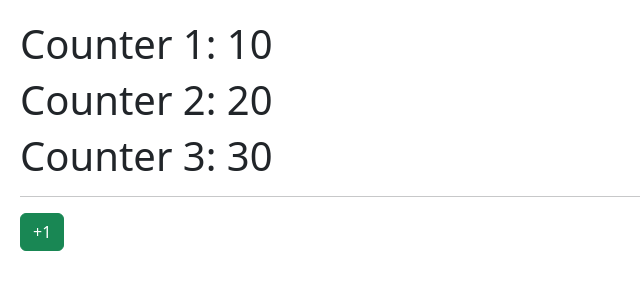
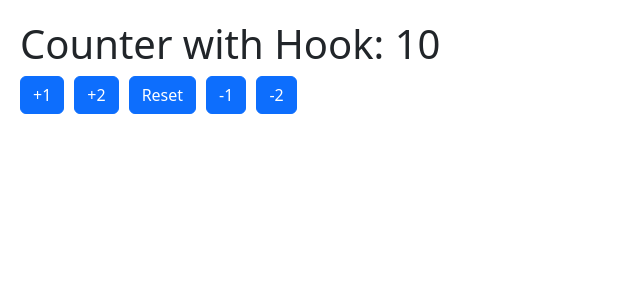
Before and after one commit to josefl19/hookApp, a React (Vite) app: page / in a window 1280 px wide. Shown: the top 300 px of the page, without its empty margins (0-640 px from the left). Built offline with nearby package versions, Linux system fonts and the light colour scheme.

Commit message:
Custom hook: useCounter

```diff
--- /dev/null
+++ b/src/01-useState/CounterCustomHook.jsx
@@ -0,0 +1,18 @@
+import { useCounter } from "../hooks/useCounter"
+
+
+export const CounterCustomHook = () => {
+
+    const { counter, increment, decrement, reset } = useCounter();
+
+    return (
+        <>
+            <h1>Counter with Hook: { counter }</h1>
+            <button className="btn btn-primary" onClick={ () => increment() }>+1</button>
+            <button className="btn btn-primary" onClick={ () => increment(2) }>+2</button>
+            <button className="btn btn-primary" onClick={ reset }>Reset</button>
+            <button className="btn btn-primary" onClick={ () => decrement() }>-1</button>
+            <button className="btn btn-primary" onClick={ () => decrement(2) }>-2</button>
+        </>
+    )
+}
--- /dev/null
+++ b/src/hooks/useCounter.js
@@ -0,0 +1,26 @@
+import { useState } from "react"
+
+export const useCounter = (initialValue = 10) => {
+
+    const [counter, setCounter] = useState(initialValue)
+
+    const increment = ( value = 1 ) => {
+        setCounter(counter + value);
+    }
+
+    const decrement = () => {
+        if( counter === 0) return
+        setCounter(counter - 1);
+    }
+
+    const reset = () => {
+        setCounter(initialValue);
+    }
+
+    return {
+        counter,
+        increment,
+        decrement,
+        reset
+    }
+}
--- a/src/main.jsx
+++ b/src/main.jsx
@@ -1,11 +1,12 @@
 import React from 'react'
 import ReactDOM from 'react-dom/client'
-import { CounterApp } from './01-useState/CounterApp'
-import { HooksApp } from './HooksApp'
+// import { CounterApp } from './01-useState/CounterApp'
+import { CounterCustomHook } from './01-useState/CounterCustomHook'
+// import { HooksApp } from './HooksApp'
 import './index.css'
 
 ReactDOM.createRoot(document.getElementById('root')).render(
   <React.StrictMode>
-    <CounterApp />
+    <CounterCustomHook />
   </React.StrictMode>
 )
```
